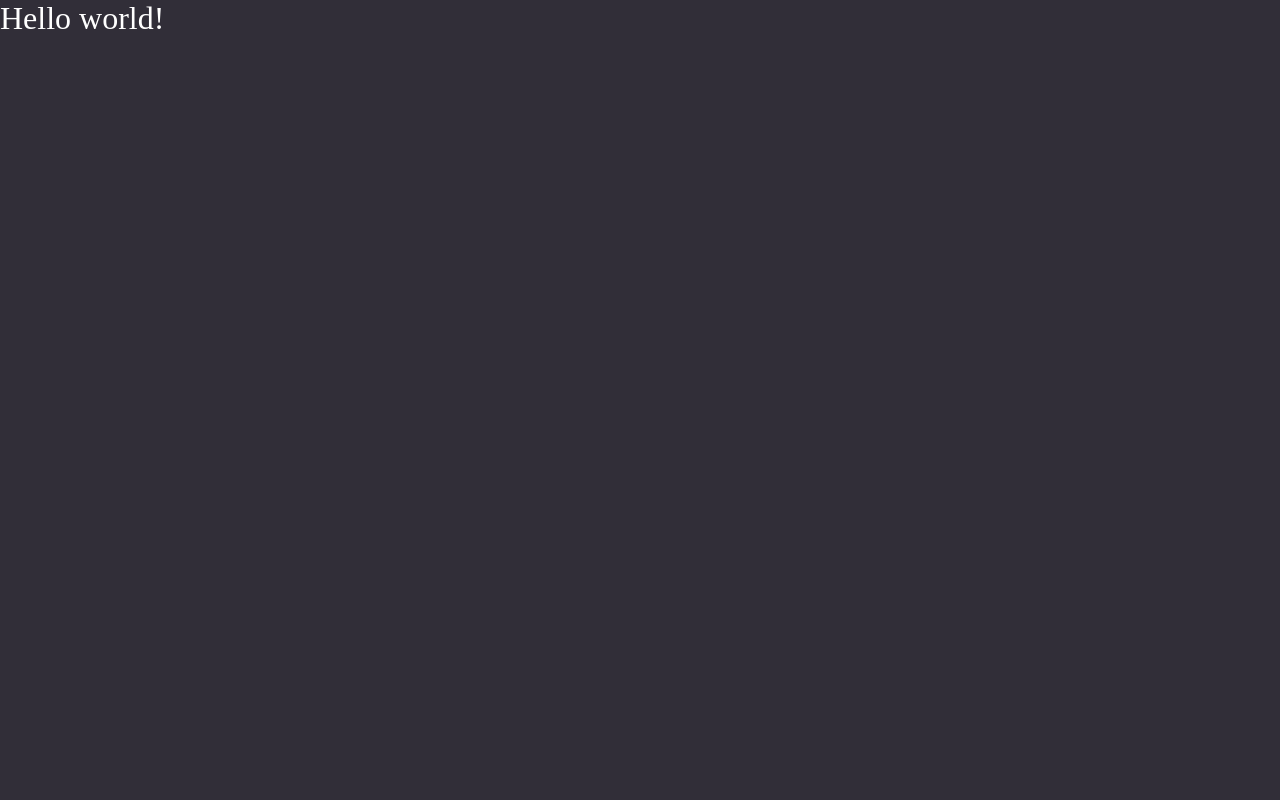
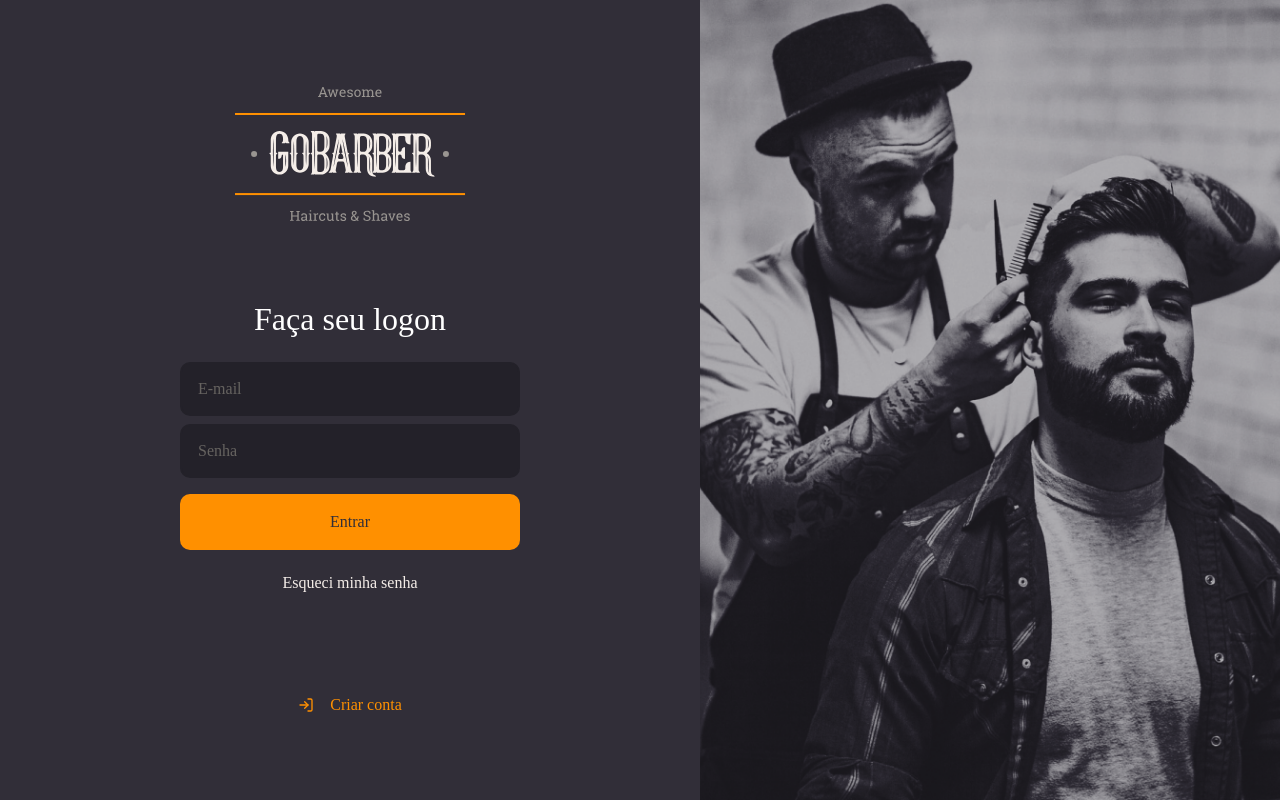
Before and after one commit to rafaelhirooka/gobarber-frontend, a React (Create React App) app: page / in a window 1280 px wide. Built offline with nearby package versions, Linux system fonts and the light colour scheme; the HTML template or start-up script is replaced by a standard one.

Commit message:
signin page

```diff
--- a/package.json
+++ b/package.json
@@ -10,8 +10,10 @@
     "@types/node": "^12.0.0",
     "@types/react": "^16.9.0",
     "@types/react-dom": "^16.9.0",
+    "polished": "^3.6.6",
     "react": "^16.13.1",
     "react-dom": "^16.13.1",
+    "react-icons": "^3.11.0",
     "react-scripts": "3.4.3",
     "styled-components": "^5.2.0",
     "typescript": "~3.7.2"
--- a/src/App.tsx
+++ b/src/App.tsx
@@ -1,9 +1,10 @@
 import React from 'react';
 import GlobalStyle from './styles/global';
+import SignIn from './pages/SignIn';
 
 const App: React.FC = () => (
   <>
-    <h1>Hello world!</h1>
+    <SignIn />
     <GlobalStyle />
   </>
 );
--- /dev/null
+++ b/src/pages/SignIn/index.tsx
@@ -0,0 +1,32 @@
+import React from 'react';
+import { FiLogIn } from 'react-icons/fi';
+import { Container, Content, Background } from './styles';
+
+import logoImg from '../../assets/logo.svg';
+
+const SignIn: React.FC = () => (
+  <Container>
+    <Content>
+      <img src={logoImg} alt="GoBarber" />
+
+      <form>
+        <h1>Faça seu logon</h1>
+
+        <input placeholder="E-mail" />
+        <input type="password" placeholder="Senha" />
+
+        <button type="submit">Entrar</button>
+
+        <a href="forgot">Esqueci minha senha</a>
+      </form>
+
+      <a href="login">
+        <FiLogIn />
+        Criar conta
+      </a>
+    </Content>
+    <Background />
+  </Container>
+);
+
+export default SignIn;
--- /dev/null
+++ b/src/pages/SignIn/styles.ts
@@ -0,0 +1,97 @@
+import styled from 'styled-components';
+import { shade } from 'polished';
+import signInBackgroundImg from '../../assets/sign-in-background.png';
+
+export const Container = styled.div`
+  height: 100vh;
+  display: flex;
+  align-items: stretch;
+`;
+export const Content = styled.div`
+  display: flex;
+  justify-content: center;
+  align-items: center;
+  flex-direction: column;
+  text-align: center;
+  width: 100%;
+  max-width: 700px;
+
+  form {
+    margin: 80px 0;
+    width: 340px;
+    text-align: center;
+
+    h1 {
+      margin-bottom: 24px;
+    }
+
+    input {
+      background: #232129;
+      border-radius: 10px;
+      border: 2px solid #232129;
+      padding: 16px;
+      width: 100%;
+      color: #f4ede8;
+
+      &::placeholder {
+        color: #666360;
+      }
+
+      & + input {
+        margin-top: 8px;
+      }
+    }
+
+    button {
+      background: #ff9000;
+      height: 56px;
+      border-radius: 10px;
+      border: 0;
+      padding: 0 16px;
+      color: #312e38;
+      width: 100%;
+      font-weight: 500;
+      margin-top: 16px;
+      transition: background-color 0.2s;
+
+      &:hover {
+        background: ${shade(0.2, '#ff9000')};
+      }
+    }
+
+    a {
+      color: #f4ede8;
+      display: block;
+      margin-top: 24px;
+      text-decoration: none;
+      transition: color 0.2s;
+
+      &:hover {
+        color: ${shade(0.2, '#f4ede8')};
+      }
+    }
+  }
+
+  > a {
+    color: #ff9000;
+    display: block;
+    margin-top: 24px;
+    text-decoration: none;
+    transition: color 0.2s;
+    display: flex;
+    align-items: center;
+
+    &:hover {
+      color: ${shade(0.2, '#ff9000')};
+    }
+
+    svg {
+      margin-right: 16px;
+    }
+  }
+`;
+export const Background = styled.div`
+  flex: 1;
+  background: url(${signInBackgroundImg}) no-repeat center;
+  background-size: cover;
+`;
```
Also changed, not shown: 1 other file (tests, documents, lock files or other folders).
